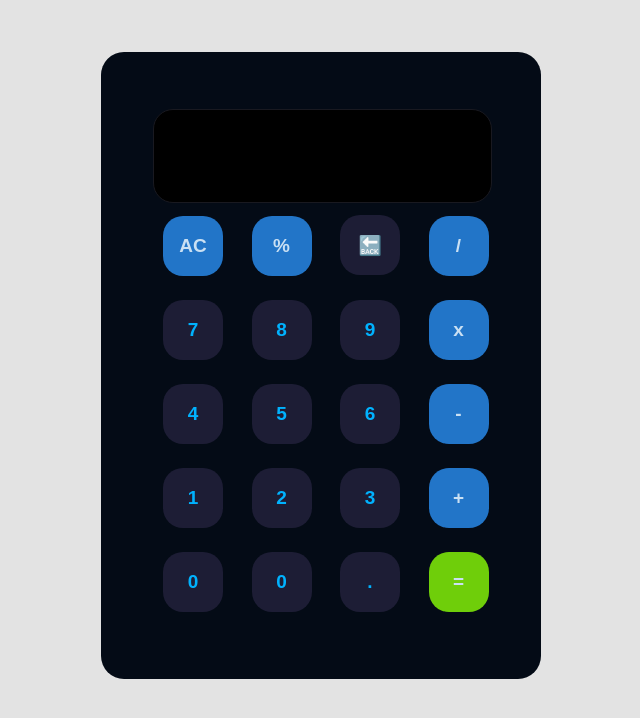
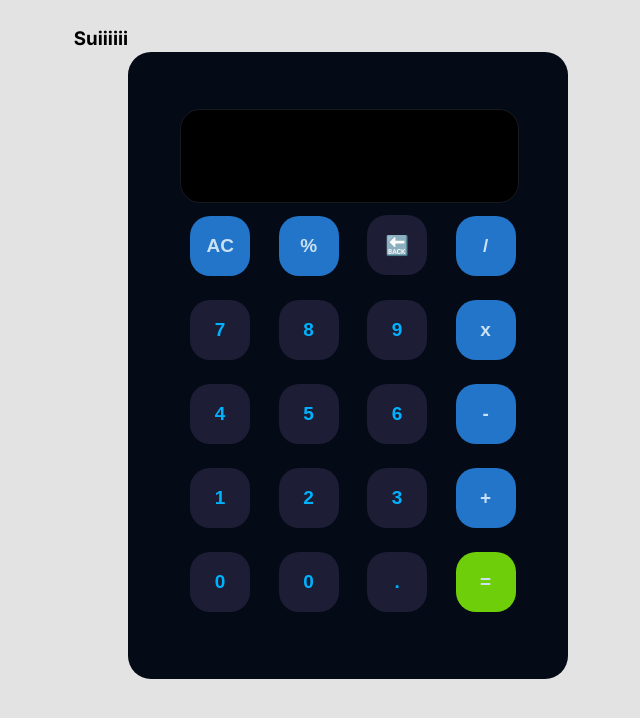
Before and after one commit to yasin-kayalam/calculator, a plain HTML site: page index.html in a window 1280 px wide. Shown: the whole page, without its empty margins (319-959 px from the left). Drawn offline with Linux system fonts and the light colour scheme.

Commit message:
suiii come

```diff
--- a/index.html
+++ b/index.html
@@ -12,6 +12,7 @@
 </head>
 <body>
 
+    <h3>Suiiiiii</h3>
 <div class="main">
     <div class="calcu">
     <input type="text" id="screen">
```
